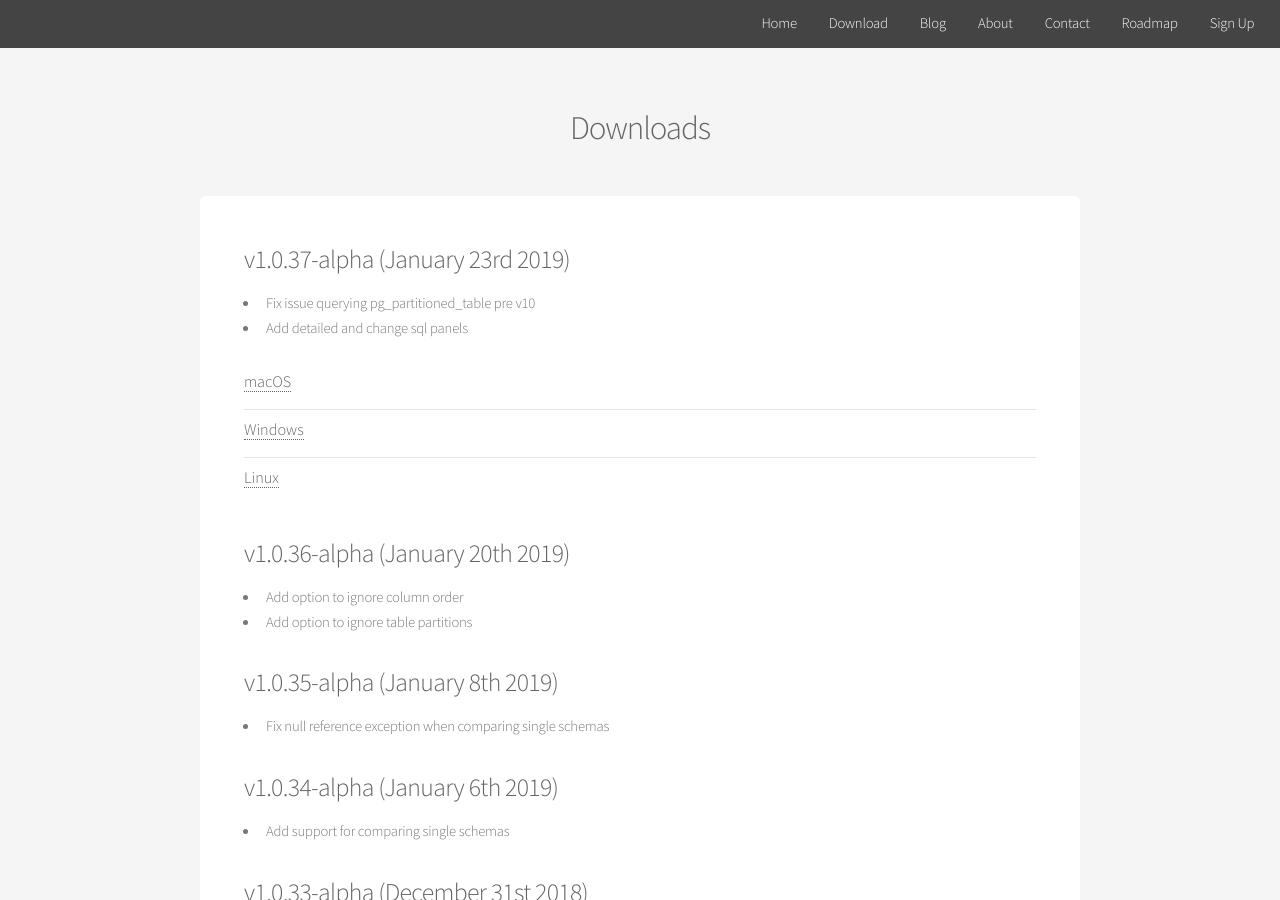
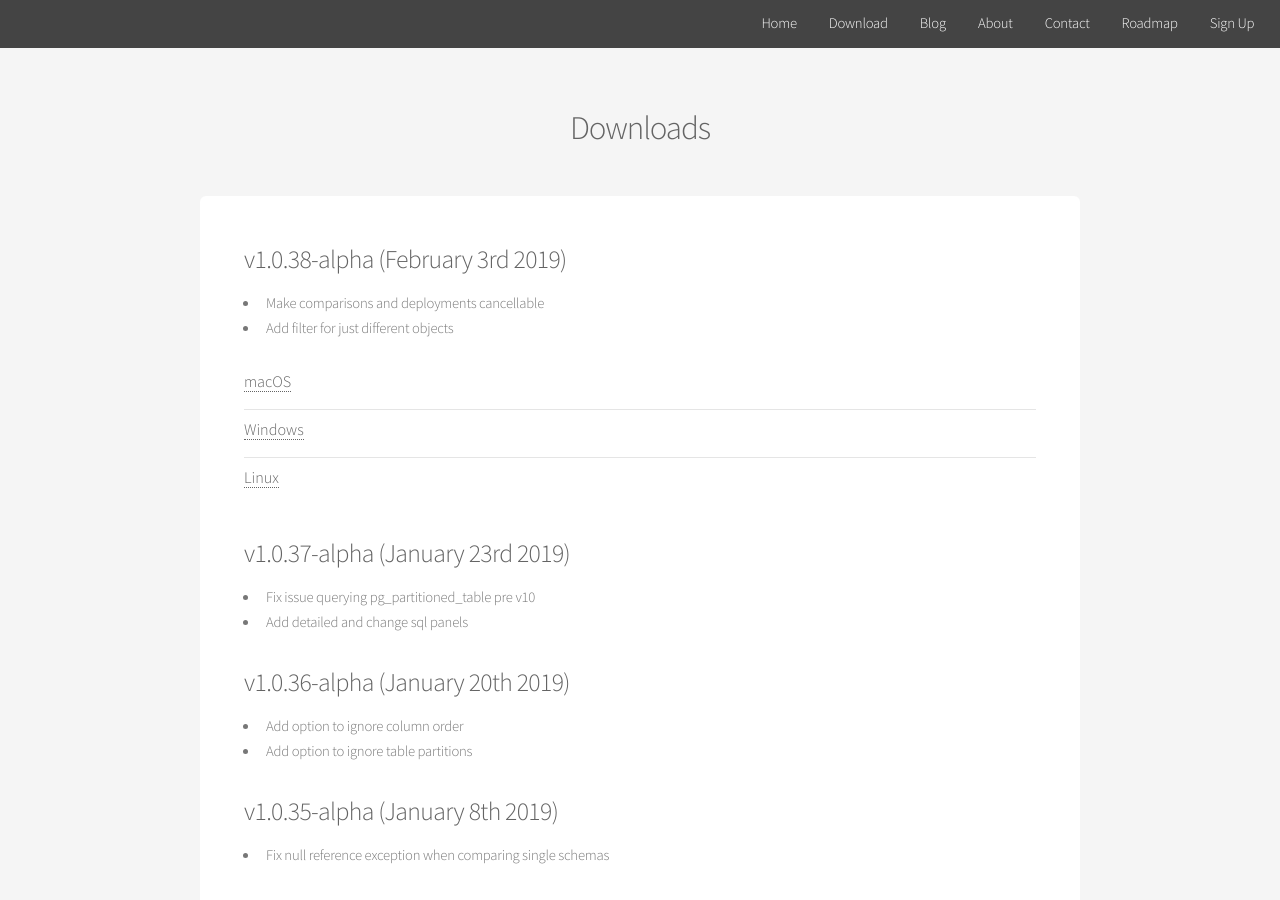
Before and after one commit to sql-migrate/backup2.sql-migrate.github.io, a Jekyll site: the page built from downloads.md, in a window 1280 px wide and 900 px high. Built offline with Jekyll 4.4.1, drawn with Linux system fonts in a browser that asks for light colours.

Commit message:
1.0.38-alpha

```diff
--- a/downloads.md
+++ b/downloads.md
@@ -4,34 +4,38 @@
 permalink: /downloads
 ---
 
-<h3>v1.0.37-alpha (January 23rd 2019)</h3>
-  - Fix issue querying pg_partitioned_table pre v10
-  - Add detailed and change sql panels
+<h3>v1.0.38-alpha (February 3rd 2019)</h3>
+  - Make comparisons and deployments cancellable
+  - Add filter for just different objects
 
   <ul class="alt">
       <li>
         <h4>
           <a class="post-link"
-          onclick="var that=this;ga('send', 'event','Download','macOS 1.0.37-alpha',this.href);setTimeout(function(){location.href=that.href;},200);return false;"
-          href="http://downloads.postgrescompare.com/builds/PostgresCompare-darwin-x64_1.0.37-alpha.zip">macOS</a>
+          onclick="var that=this;ga('send', 'event','Download','macOS 1.0.38-alpha',this.href);setTimeout(function(){location.href=that.href;},200);return false;"
+          href="http://downloads.postgrescompare.com/builds/PostgresCompare-darwin-x64_1.0.38-alpha.zip">macOS</a>
         </h4>
       </li>
       <li>
         <h4>
           <a class="post-link"
-          onclick="var that=this;ga('send', 'event','Download','Windows 1.0.37-alpha',this.href);setTimeout(function(){location.href=that.href;},200);return false;"
-          href="http://downloads.postgrescompare.com/builds/PostgresCompare-win32-x64_1.0.37-alpha.zip">Windows</a>
+          onclick="var that=this;ga('send', 'event','Download','Windows 1.0.38-alpha',this.href);setTimeout(function(){location.href=that.href;},200);return false;"
+          href="http://downloads.postgrescompare.com/builds/PostgresCompare-win32-x64_1.0.38-alpha.zip">Windows</a>
         </h4>
       </li>
       <li>
         <h4>
           <a class="post-link"
-          onclick="var that=this;ga('send', 'event','Download','Linux 1.0.37-alpha',this.href);setTimeout(function(){location.href=that.href;},200);return false;"
-          href="http://downloads.postgrescompare.com/builds/PostgresCompare-linux-x64_1.0.37-alpha.zip">Linux</a>
+          onclick="var that=this;ga('send', 'event','Download','Linux 1.0.38-alpha',this.href);setTimeout(function(){location.href=that.href;},200);return false;"
+          href="http://downloads.postgrescompare.com/builds/PostgresCompare-linux-x64_1.0.38-alpha.zip">Linux</a>
         </h4>
       </li>
   </ul>
 
+
+<h3>v1.0.37-alpha (January 23rd 2019)</h3>
+  - Fix issue querying pg_partitioned_table pre v10
+  - Add detailed and change sql panels
 
 <h3>v1.0.36-alpha (January 20th 2019)</h3>
   - Add option to ignore column order
```
